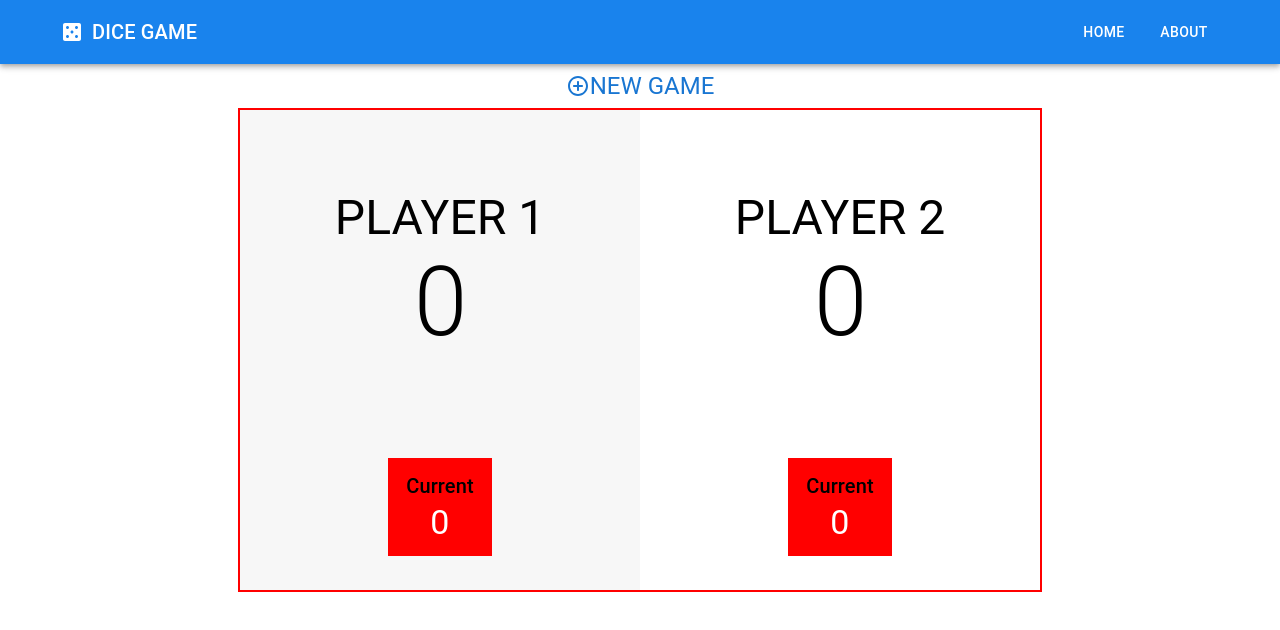
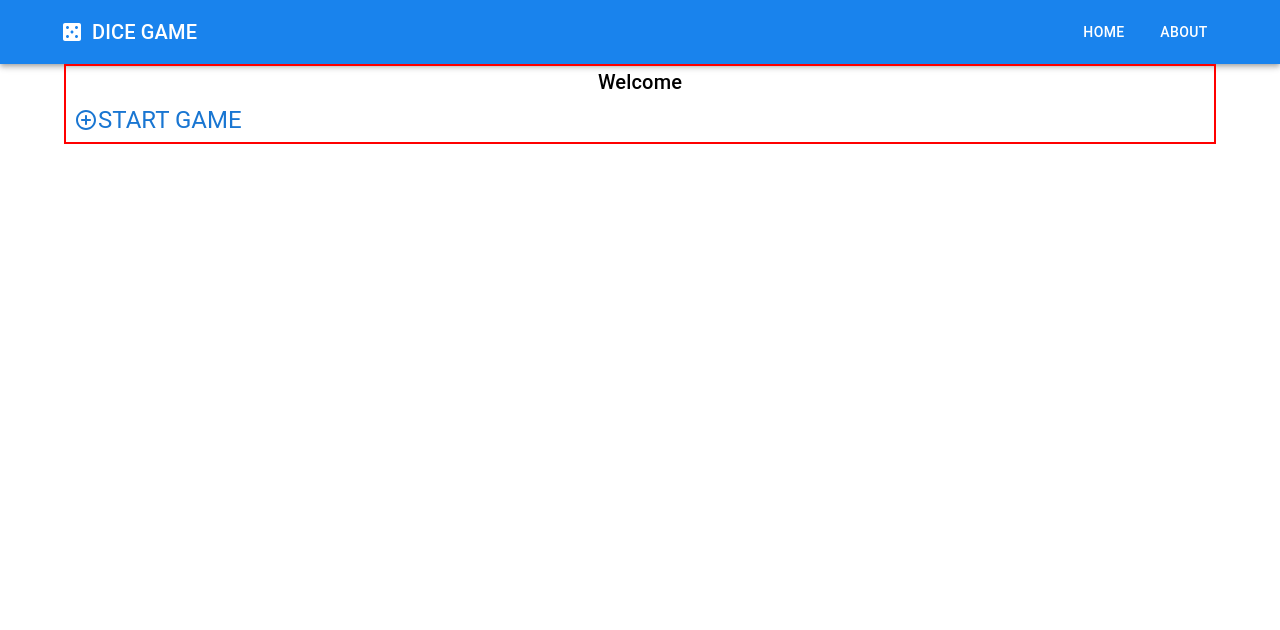
Before and after one commit to dheeraj097/react-firebase-game, a React (Create React App) app: page / in a window 1280 px wide. Shown: the top 630 px of the page. Built offline with nearby package versions, Linux system fonts and the light colour scheme.

Commit message:
New Pages for Start & Play game

```diff
--- a/src/pages/Home.tsx
+++ b/src/pages/Home.tsx
@@ -1,95 +1,18 @@
-import { Box, Button, Typography } from "@mui/material";
-import ControlPointRoundedIcon from "@mui/icons-material/ControlPointRounded";
+import { useState } from "react";
+import { Box } from "@mui/material";
+import PlayGame from "./PlayGame/PlayGame";
+import StartGame from "./StartGame/StartGame";
 
-const Home = () => {
+const Home = (): JSX.Element => {
+  const [gameStarted, setGameStarted] = useState(false);
+  // setGameStarted(false);
   return (
-    <Box alignContent="center">
-      <Box
-        sx={{
-          textAlign: "center",
-          // marginTop: "50px",
-        }}
-      >
-        <Button>
-          <ControlPointRoundedIcon />
-          <Typography variant="h5">New Game</Typography>
-        </Button>
-      </Box>
-      <Box
-        display="flex"
-        minHeight="60vh"
-        maxWidth="100vh"
-        border="2px solid red"
-        margin="0 auto"
-      >
-        <Box
-          flex={1}
-          sx={{
-            background: "#f7f7f7",
-          }}
-        >
-          <Typography mt={10} variant="h3" style={{ textAlign: "center" }}>
-            PLAYER 1
-          </Typography>
-          <Typography
-            variant="h1"
-            style={{ textAlign: "center", marginBottom: "100px" }}
-          >
-            0
-          </Typography>
-          <Box
-            sx={{
-              background: "red",
-              color: "#fff",
-              width: "20%",
-              margin: "0 auto",
-              padding: "12px",
-              texAlign: "center",
-            }}
-          >
-            <Typography
-              variant="h6"
-              style={{ textAlign: "center", color: "#000" }}
-            >
-              Current
-            </Typography>
-            <Typography variant="h4" style={{ textAlign: "center" }}>
-              0
-            </Typography>
-          </Box>
-        </Box>
-        <Box flex={1}>
-          <Typography mt={10} variant="h3" style={{ textAlign: "center" }}>
-            PLAYER 2
-          </Typography>
-          <Typography
-            variant="h1"
-            style={{ textAlign: "center", marginBottom: "100px" }}
-          >
-            0
-          </Typography>
-          <Box
-            sx={{
-              background: "red",
-              color: "#fff",
-              width: "20%",
-              margin: "0 auto",
-              padding: "12px",
-              texAlign: "center",
-            }}
-          >
-            <Typography
-              variant="h6"
-              style={{ textAlign: "center", color: "#000" }}
-            >
-              Current
-            </Typography>
-            <Typography variant="h4" style={{ textAlign: "center" }}>
-              0
-            </Typography>
-          </Box>
-        </Box>
-      </Box>
+    <Box border="2px solid red">
+      {gameStarted ? (
+        <PlayGame />
+      ) : (
+        <StartGame setGameStarted={setGameStarted} />
+      )}
     </Box>
   );
 };
--- /dev/null
+++ b/src/pages/PlayGame/PlayGame.tsx
@@ -0,0 +1,92 @@
+import React from "react";
+import { Box, Button, Typography } from "@mui/material";
+import ControlPointRoundedIcon from "@mui/icons-material/ControlPointRounded";
+
+const PlayGame = () => {
+  return (
+    <>
+      <Box
+        sx={{
+          textAlign: "center",
+          // marginTop: "50px",
+        }}
+      >
+        <Button>
+          <ControlPointRoundedIcon />
+          <Typography variant="h5">New Game</Typography>
+        </Button>
+      </Box>
+      <Box display="flex" minHeight="60vh" margin="0 auto">
+        <Box
+          flex={1}
+          sx={{
+            background: "#f7f7f7",
+          }}
+        >
+          <Typography mt={10} variant="h3" style={{ textAlign: "center" }}>
+            PLAYER 1
+          </Typography>
+          <Typography
+            variant="h1"
+            style={{ textAlign: "center", marginBottom: "100px" }}
+          >
+            0
+          </Typography>
+          <Box
+            sx={{
+              background: "red",
+              color: "#fff",
+              width: "20%",
+              margin: "0 auto",
+              padding: "12px",
+              texAlign: "center",
+            }}
+          >
+            <Typography
+              variant="h6"
+              style={{ textAlign: "center", color: "#000" }}
+            >
+              Current
+            </Typography>
+            <Typography variant="h4" style={{ textAlign: "center" }}>
+              0
+            </Typography>
+          </Box>
+        </Box>
+        <Box flex={1}>
+          <Typography mt={10} variant="h3" style={{ textAlign: "center" }}>
+            PLAYER 2
+          </Typography>
+          <Typography
+            variant="h1"
+            style={{ textAlign: "center", marginBottom: "100px" }}
+          >
+            0
+          </Typography>
+          <Box
+            sx={{
+              background: "red",
+              color: "#fff",
+              width: "20%",
+              margin: "0 auto",
+              padding: "12px",
+              texAlign: "center",
+            }}
+          >
+            <Typography
+              variant="h6"
+              style={{ textAlign: "center", color: "#000" }}
+            >
+              Current
+            </Typography>
+            <Typography variant="h4" style={{ textAlign: "center" }}>
+              0
+            </Typography>
+          </Box>
+        </Box>
+      </Box>
+    </>
+  );
+};
+
+export default PlayGame;
--- /dev/null
+++ b/src/pages/StartGame/StartGame.tsx
@@ -0,0 +1,23 @@
+import React from "react";
+import { Button, Typography } from "@mui/material";
+import ControlPointRoundedIcon from "@mui/icons-material/ControlPointRounded";
+
+const StartGame = ({
+  setGameStarted,
+}: {
+  setGameStarted: React.Dispatch<React.SetStateAction<boolean>>;
+}) => {
+  return (
+    <>
+      <Typography variant="h6" style={{ textAlign: "center", color: "#000" }}>
+        Welcome
+      </Typography>
+      <Button onClick={() => setGameStarted(true)}>
+        <ControlPointRoundedIcon />
+        <Typography variant="h5">Start Game</Typography>
+      </Button>
+    </>
+  );
+};
+
+export default StartGame;
```
